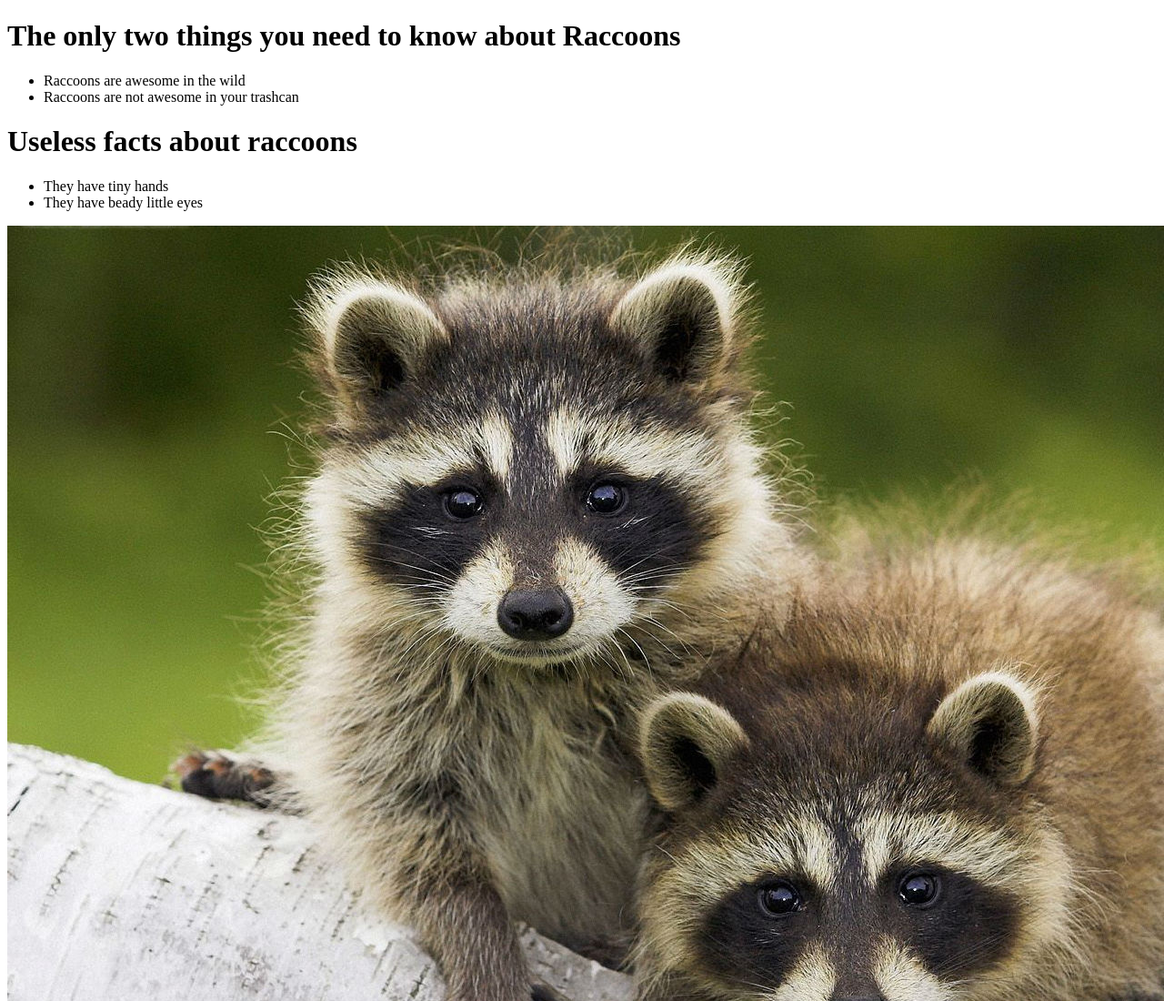
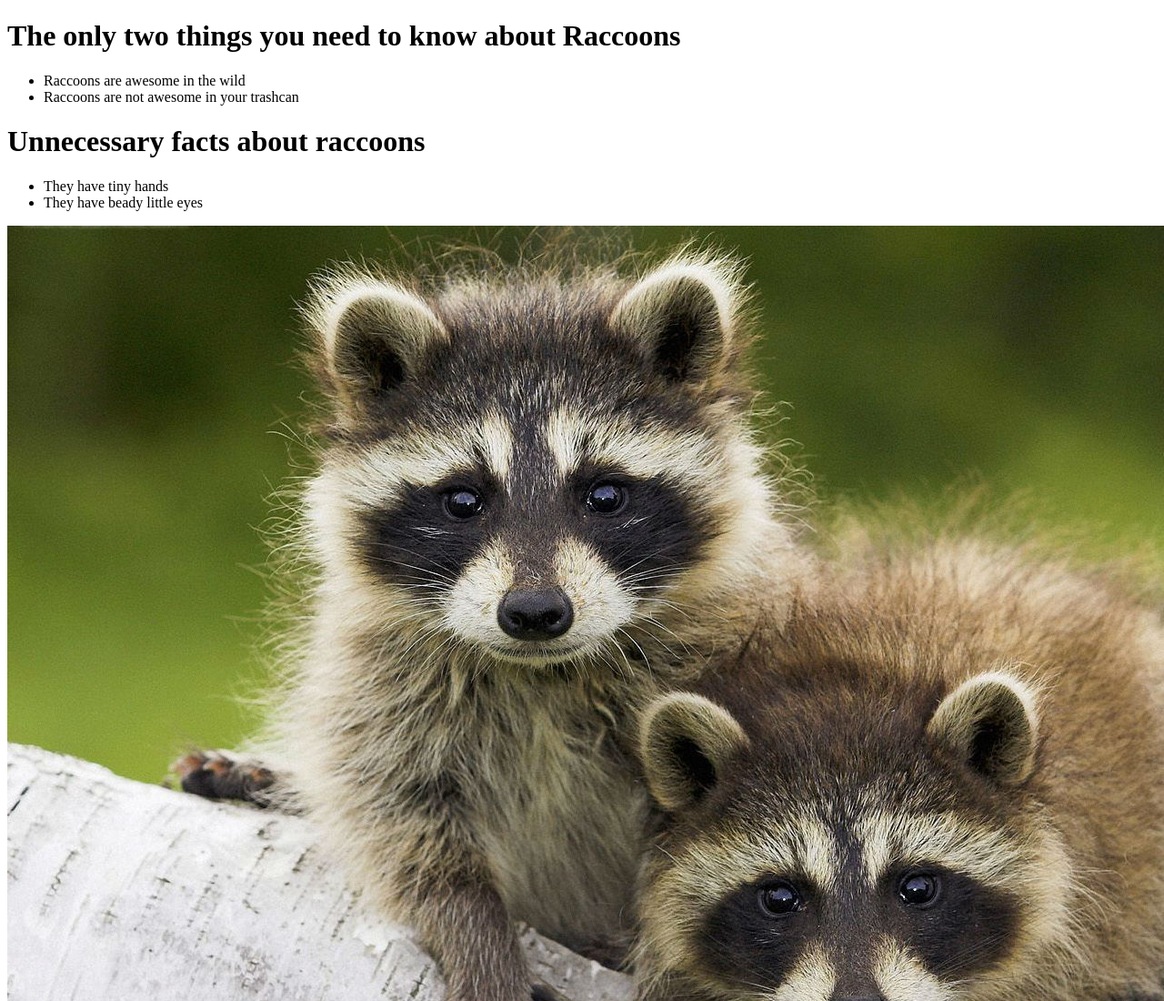
Before and after one commit to matthaxby/Raccoons, a plain HTML site: page index.html in a window 1280 px wide. Shown: the top 1100 px of the page at 91% size. Drawn offline with Linux system fonts and the light colour scheme.

Commit message:
Changed useless to unnecessary

```diff
--- a/index.html
+++ b/index.html
@@ -10,7 +10,7 @@
   <li>Raccoons are awesome in the wild</li>
   <li>Raccoons are not awesome in your trashcan</li>
 </ul>
-<h1>Useless facts about raccoons</h1>
+<h1>Unnecessary facts about raccoons</h1>
 <ul>
   <li>They have tiny hands</li>
   <li>They have beady little eyes</li>
```
